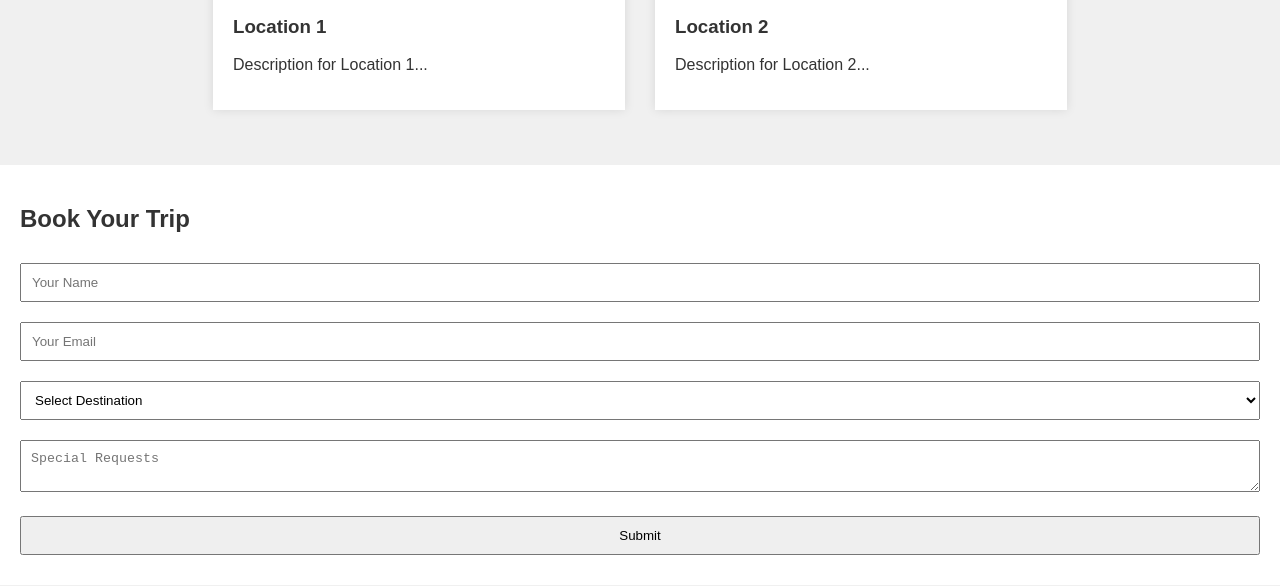
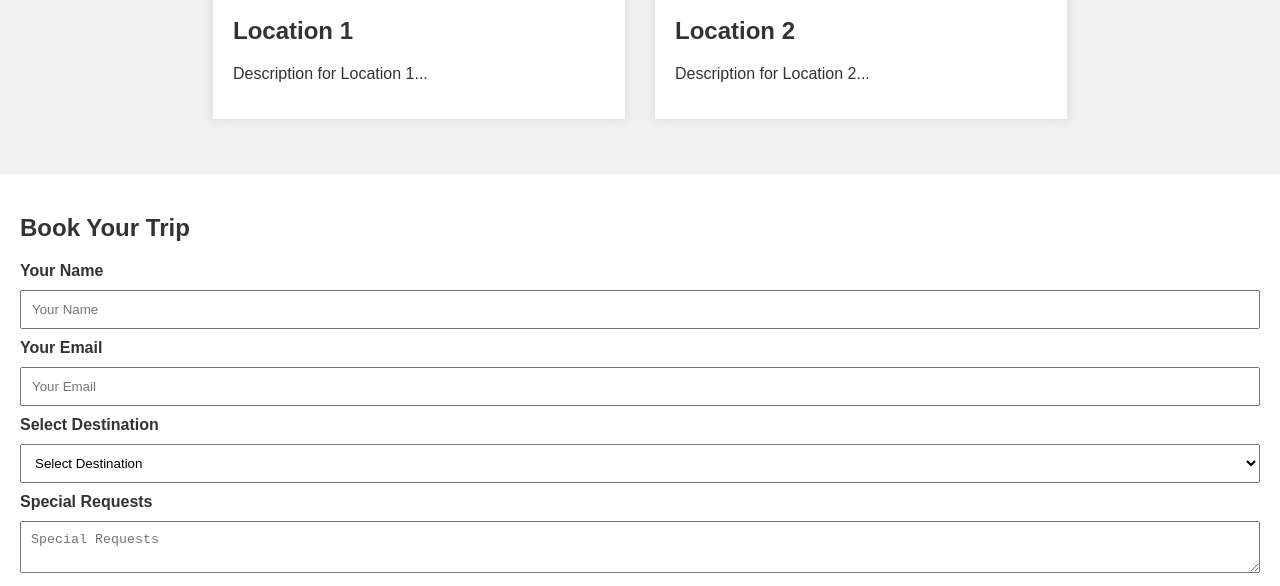
Before and after one commit to antonettepenn/double, a plain HTML site: page index.html in a window 1280 px wide. Shown: the part 214-800 px from the top of the page. Drawn offline with Linux system fonts and the light colour scheme.

Commit message:
Update index.html

```diff
--- a/index.html
+++ b/index.html
@@ -1,65 +1,20 @@
 <!DOCTYPE html>
-<html>
+<html lang="en">
 <head>
     <meta charset="UTF-8">
     <title>See World With Us</title>
     <style>
-        body {
-            font-family: Arial, sans-serif;
-            color: #333;
-            margin: 0;
-            padding: 0;
-            background-color: #f0f0f0;
-        }
-        .header {
-            background-color: #000;
-            color: #fff;
-            padding: 20px;
-        }
-        .nav {
-            padding: 0;
-            margin: 0;
-            display: flex;
-            justify-content: center;
-            list-style: none;
-        }
-        .nav li {
-            padding: 0 20px;
-        }
-        .nav a {
-            color: #fff;
-            text-decoration: none;
-        }
-        .content {
-            display: flex;
-            flex-wrap: wrap;
-            justify-content: center;
-            padding: 20px;
-        }
-        .location {
-            margin: 15px;
-            flex-basis: 30%;
-            background-color: #fff;
-            box-shadow: 0 0 10px rgba(0,0,0,0.1);
-            padding: 20px;
-        }
-        .footer {
-            background-color: #000;
-            color: #fff;
-            text-align: center;
-            padding: 20px;
-        }
-        .form-section {
-            background-color: #fff;
-            padding: 20px;
-            margin: 20px 0;
-        }
-        input, select, textarea {
-            width: 100%;
-            padding: 10px;
-            margin: 10px 0;
-            box-sizing: border-box;
-        }
+        body { font-family: Arial, sans-serif; color: #333; margin: 0; padding: 0; background-color: #f0f0f0; }
+        .header { background-color: #000; color: #fff; padding: 20px; }
+        .nav { padding: 0; margin: 0; display: flex; justify-content: center; list-style: none; }
+        .nav li { padding: 0 20px; }
+        .nav a { color: #fff; text-decoration: none; }
+        .content { display: flex; flex-wrap: wrap; justify-content: center; padding: 20px; }
+        .location { margin: 15px; flex-basis: 30%; background-color: #fff; box-shadow: 0 0 10px rgba(0,0,0,0.1); padding: 20px; }
+        .footer { background-color: #000; color: #fff; text-align: center; padding: 20px; }
+        .form-section { background-color: #fff; padding: 20px; margin: 20px 0; }
+        input, select, textarea { width: 100%; padding: 10px; margin: 10px 0; box-sizing: border-box; }
+        label { font-weight: bold; }
     </style>
 </head>
 <body>
@@ -74,26 +29,30 @@
     <div class="content">
         <div class="location">
             <img src="location1.jpg" alt="Location 1" style="width:100%">
-            <h3>Location 1</h3>
+            <h2>Location 1</h2>
             <p>Description for Location 1...</p>
         </div>
         <div class="location">
             <img src="location2.jpg" alt="Location 2" style="width:100%">
-            <h3>Location 2</h3>
+            <h2>Location 2</h2>
             <p>Description for Location 2...</p>
         </div>
     </div>
     <div class="form-section">
         <h2>Book Your Trip</h2>
         <form>
-            <input type="text" placeholder="Your Name" name="name">
-            <input type="email" placeholder="Your Email" name="email">
-            <select name="destination">
+            <label for="name">Your Name</label>
+            <input type="text" placeholder="Your Name" name="name" id="name">
+            <label for="email">Your Email</label>
+            <input type="email" placeholder="Your Email" name="email" id="email">
+            <label for="destination">Select Destination</label>
+            <select name="destination" id="destination">
                 <option value="">Select Destination</option>
                 <option value="location1">Location 1</option>
                 <option value="location2">Location 2</option>
             </select>
-            <textarea placeholder="Special Requests" name="requests"></textarea>
+            <label for="requests">Special Requests</label>
+            <textarea placeholder="Special Requests" name="requests" id="requests"></textarea>
             <input type="submit" value="Submit">
         </form>
     </div>
```
